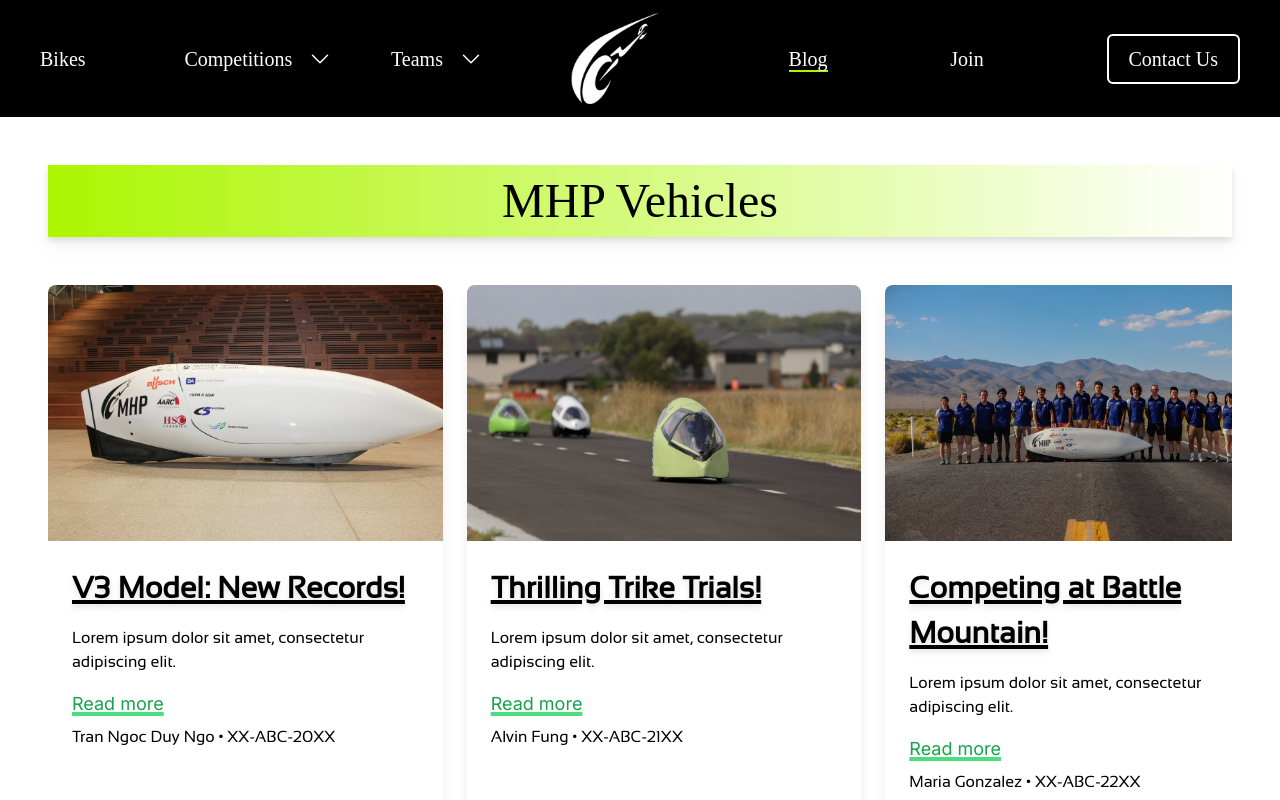
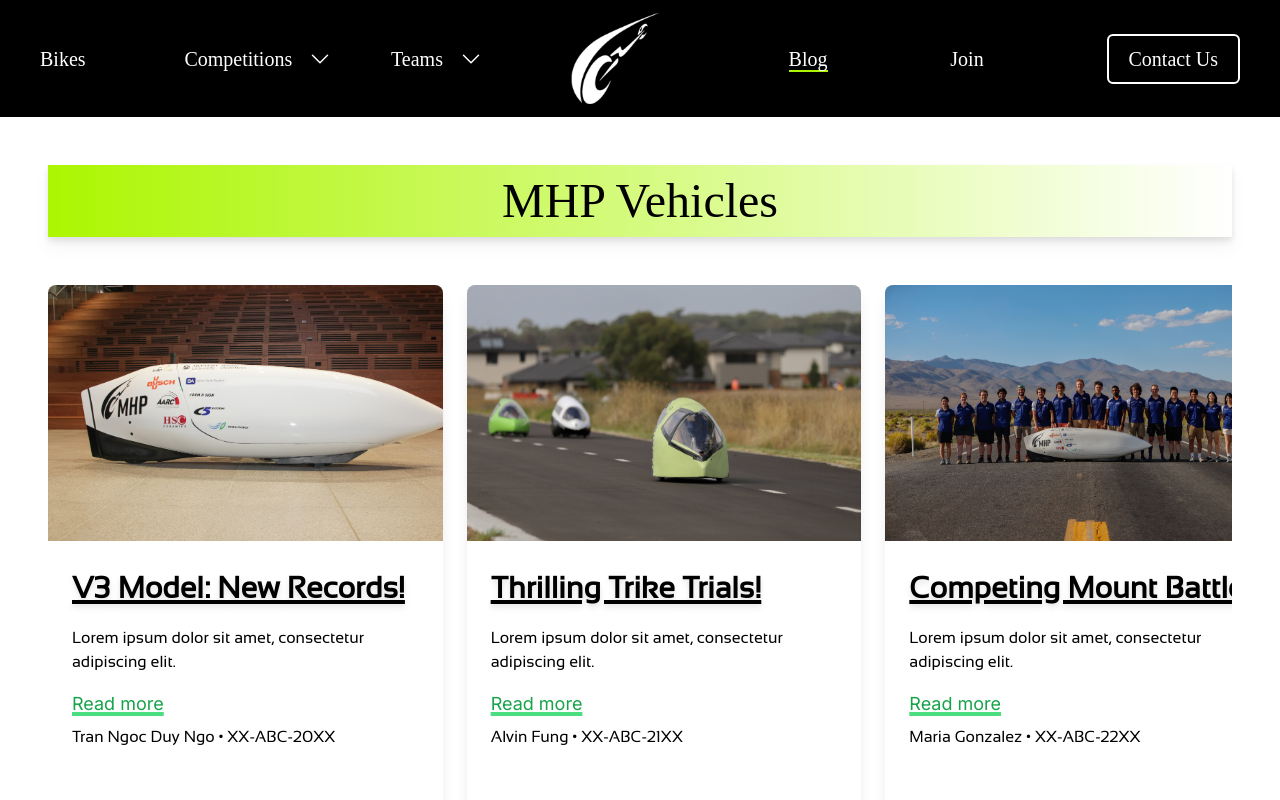
Before and after one commit to monash-human-power/MHP_Website_V2, a Next.js app: page /blog in a window 1280 px wide. Shown: the top 800 px of the page. Built offline with nearby package versions, Linux system fonts and the light colour scheme; a web font is replaced by a local one.

Commit message:
Modify the blog page with the title of each article

```diff
--- a/app/blog/page.tsx
+++ b/app/blog/page.tsx
@@ -65,7 +65,7 @@ export default function Blog() {
               />
               <div className="p-6">
                 <h2 className="text-3xl font-semibold text-purple-700 underline decoration-purple-400 decoration-4 mb-4 drop-shadow-md">
-                  Competing at Battle Mountain!
+                  Competing Mount Battle!
                 </h2>
                 <p className="text-gray-700 mb-4">
                   Lorem ipsum dolor sit amet, consectetur adipiscing elit.
```
